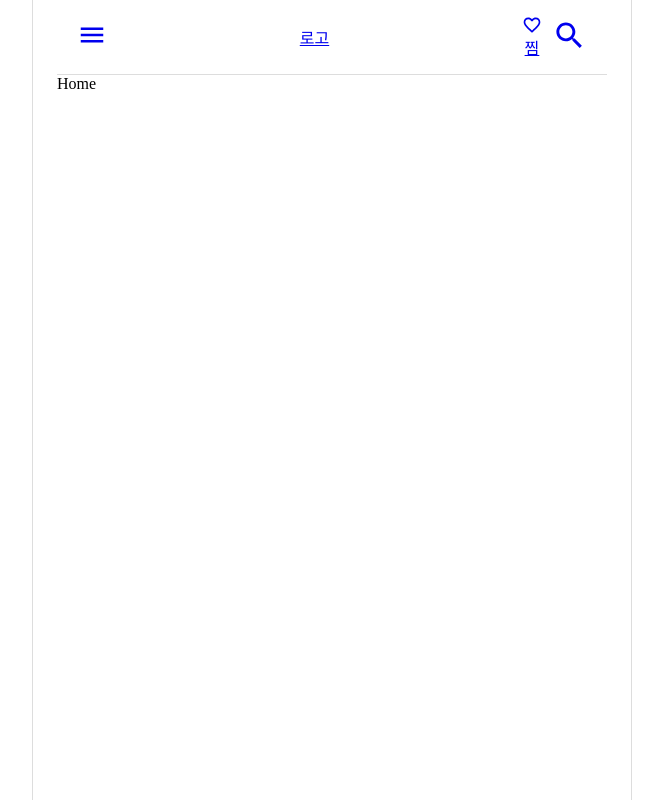
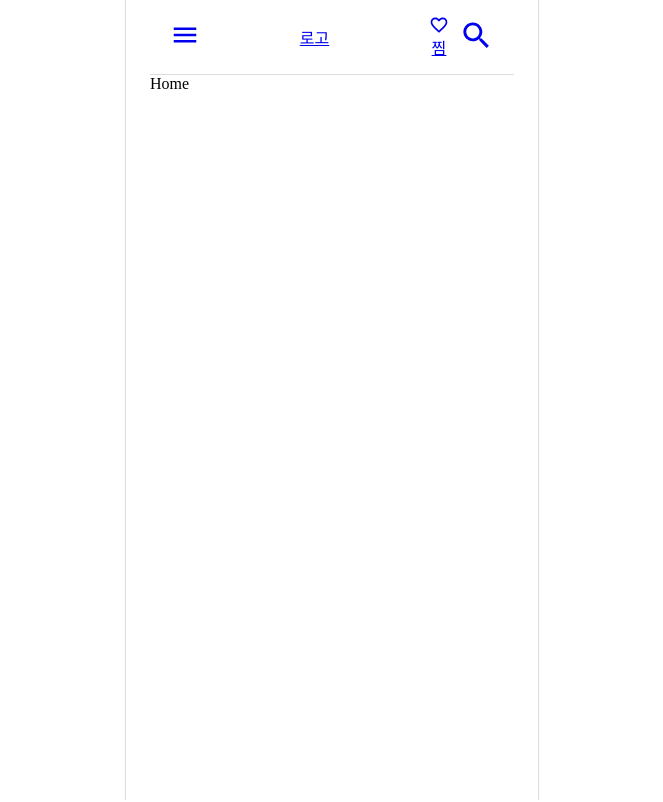
Before and after one commit to gotogether-s/gotogether-s, a Next.js app: page / in a window 1280 px wide. Shown: the whole page, without its empty margins (308-971 px from the left). Built offline with nearby package versions, Linux system fonts and the light colour scheme.

Commit message:
#12 design: Add style code to body tag to position SideBar and Backdrop

```diff
--- a/styles/global.scss
+++ b/styles/global.scss
@@ -3,4 +3,7 @@ html {
 }
 body {
   font-size: 1.6rem;
+  width: 414px;
+  position: relative;
+  margin: 0 auto;
 }
```
